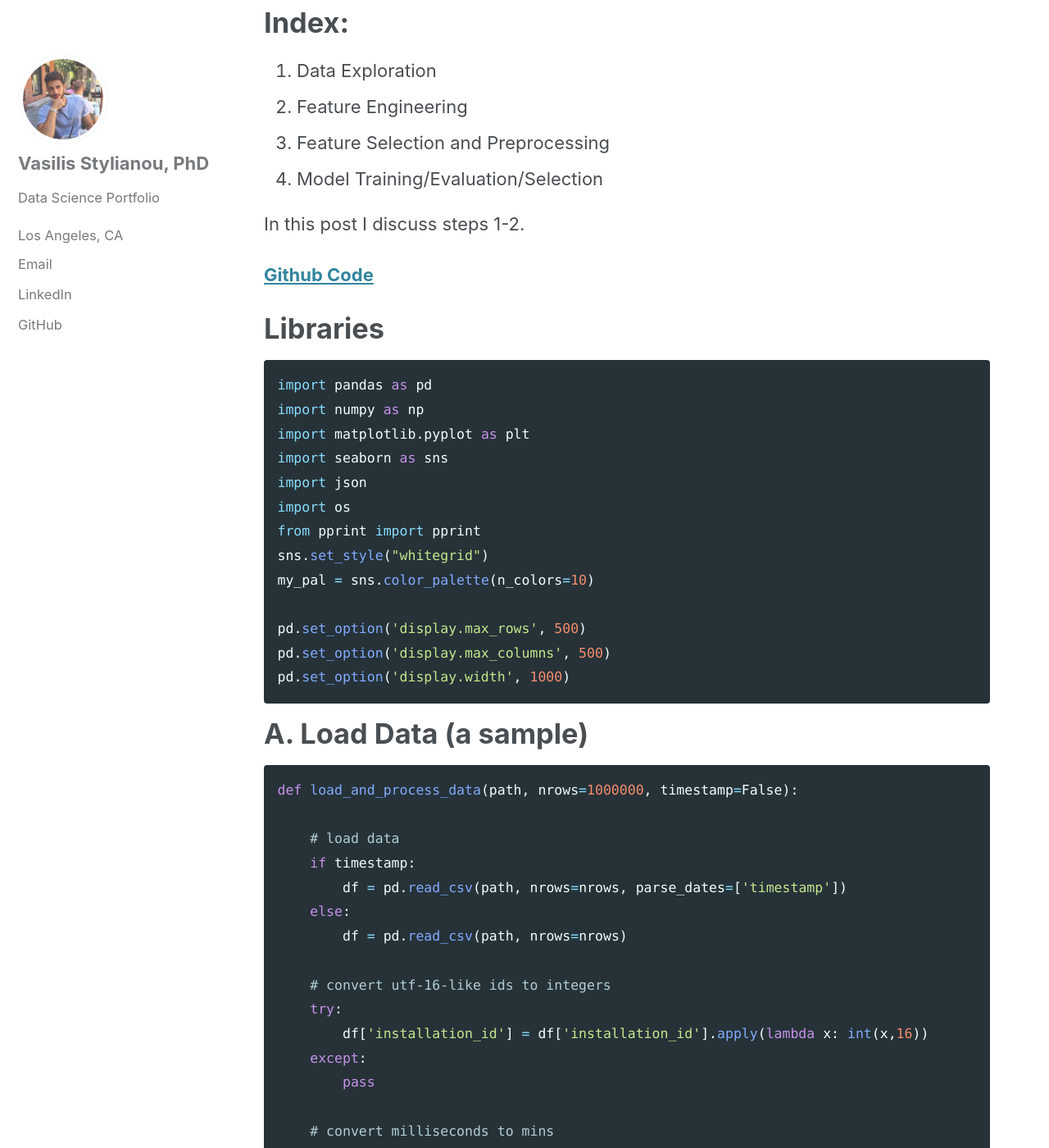
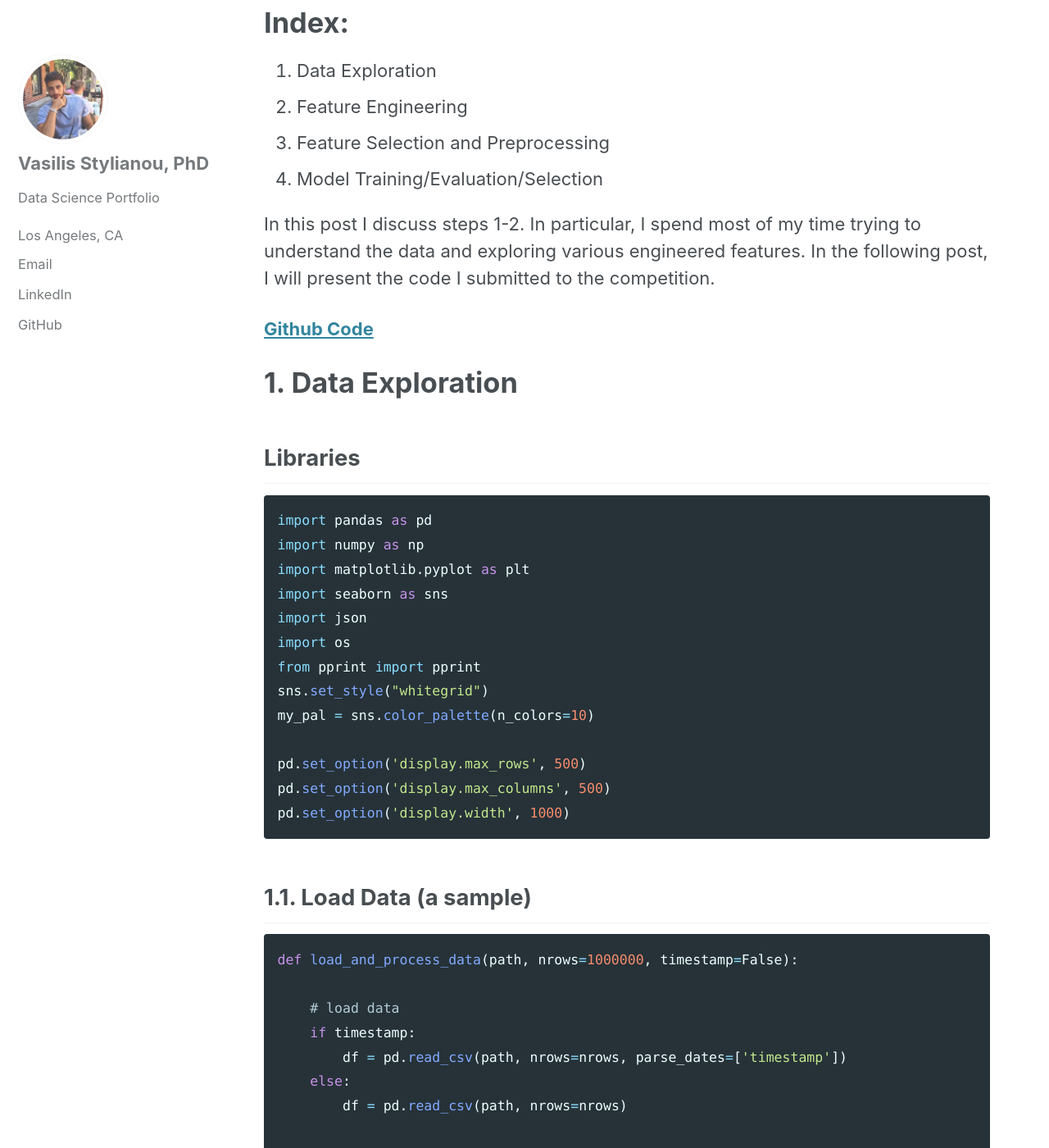
Before and after one commit to vasilis-stylianou/vasilis-stylianou.github.io, a Jekyll site: the page built from _posts/2019-09-19-ML_Kaggle_DSB_1.md, in a window 1280 px wide and 1400 px high, scrolled down 723 px. Shown: the whole window at 82% size. Built offline with Jekyll 4.4.1, drawn with Linux system fonts in a browser that asks for light colours; cached includes are drawn as plain includes; some of the changed text lies outside the part shown.

Commit message:
dsb corrections: part 1

````diff
--- a/_posts/2019-09-19-ML_Kaggle_DSB_1.md
+++ b/_posts/2019-09-19-ML_Kaggle_DSB_1.md
@@ -22,11 +22,13 @@ Submissions were evaluated on based on the quadratic weighted kappa, which measu
 3. Feature Selection and Preprocessing
 4. Model Training/Evaluation/Selection
 
-In this post I discuss steps 1-2.
+In this post I discuss steps 1-2. In particular, I spend most of my time trying to understand the data and exploring various engineered features. In the following post, I will present the code I submitted to the competition.
 
 [**Github Code**](https://github.com/vasilis-stylianou/Data-Science/tree/master/Projects/Kaggle_IEEE_Fraud)
 
-# Libraries
+# 1. Data Exploration
+
+## Libraries
 
 
 ```python
@@ -45,7 +47,7 @@ pd.set_option('display.max_columns', 500)
 pd.set_option('display.width', 1000)
 ```
 
-# A. Load Data (a sample)
+## 1.1. Load Data (a sample)
 
 
 ```python
@@ -80,7 +82,7 @@ def load_and_process_data(path, nrows=1000000, timestamp=False):
     return df
 ```
 
-### A.1 Train
+### 1.1.1. Train
 
 
 ```python
@@ -206,7 +208,7 @@ train.head()
 
 Noise: game_time =0  and incorrect
 
-### A.2 Labels
+### 1.1.2. Labels
 
 
 ```python
@@ -300,7 +302,7 @@ train_labels.head()
 
 
 
-### A3. Merge all Assessment train data
+### 1.1.3. Merge all Assessment train data
 
 
 ```python
@@ -452,9 +454,9 @@ assessments.head()
 
 
 
-# B. Data Exploration/Visualization
-
-## B1. Bad data
+## 1.2. Data Exploration/Visualization
+
+### 1.2.1. Bad data
 
 Observe that the accuracy (or equivalently the num_correct) is the same for all events generated in the same assessmnet session:
 
@@ -585,7 +587,7 @@ def filter_out_bad_sess(df):
 train = filter_out_bad_sess(train)
 ```
 
-## B2. Visualize cols and accuracies
+### 1.2.2. Visualize cols and accuracies
 
 There are 10 columns:
 
@@ -1096,7 +1098,7 @@ In particular, I'll use the continuous cols to construct aggregated feats.
 
 ## QUESTION: What pct of activities get completed and reach the assessment phase?
 
-## C1. Game_time Aggregations
+## 2.1. Game_time Aggregations
 How much time do the app users spend:<br>
 a) playing in general <br>
 b) playing in a certain level (title) <br>
@@ -3307,9 +3309,11 @@ count_codes_per_col(train, 'hour').head()
 
 
 
-## 4. Clarity of game instructions
+## 2.4. Clarity of game instructions
 
 Game Clarity:<br>
 a) rate hints based on user performance <br>
 b) check if the user was doing something weird: from coords (e.g. false negatives) <br>
 c) check if the user was doing something weird to familiarize himself/herself with the game (e.g. at the beginnig might press randomly)
+
+(in progress)
````
Also changed, not shown: other parts of _posts/2019-09-19-ML_Kaggle_DSB_1.md (+3 -3 lines).
